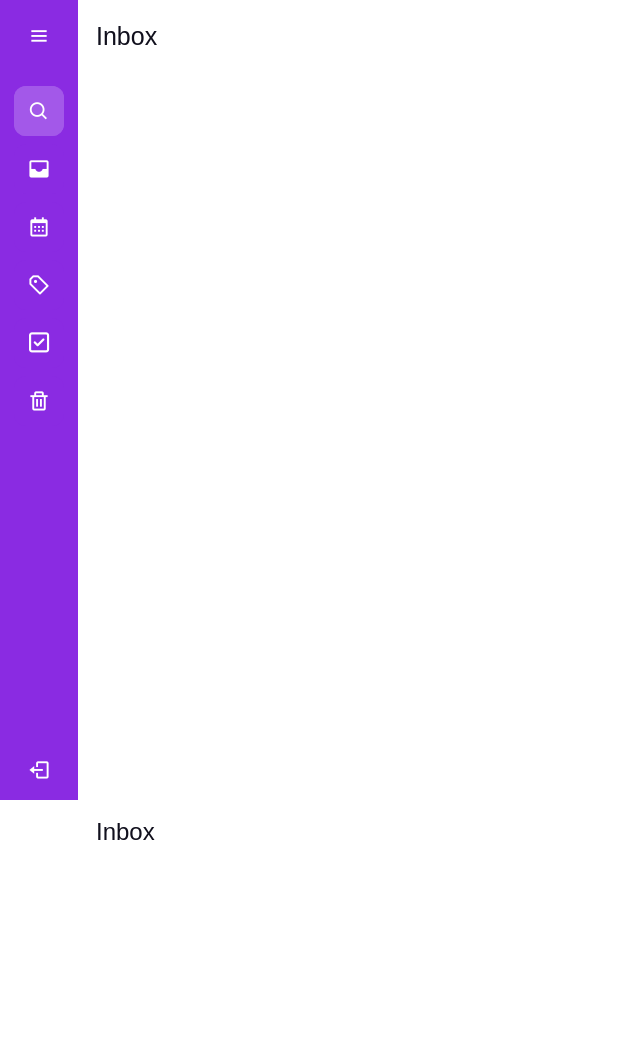
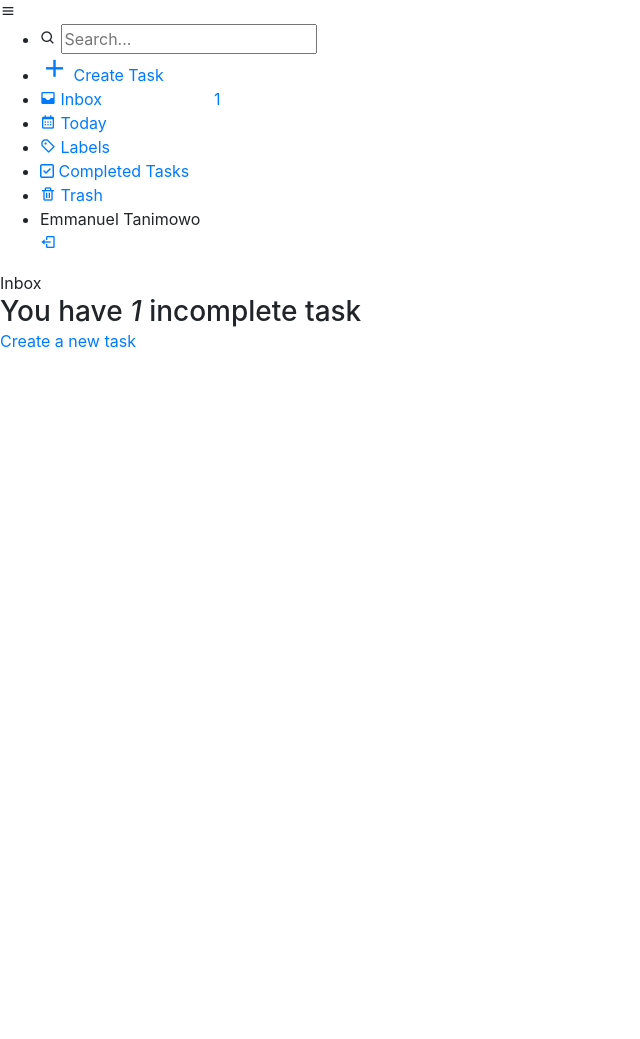
Before and after one commit to Mannuel25/Cheqqit, a Django app: template templates/inbox.html in a window 1280 px wide. Shown: the top 1039 px of the page, without its empty margins (0-640 px from the left). After the commit the page ends 348 px from the top, so only its background shows below. Run offline with Django 3.2, Linux system fonts and the light colour scheme; the template is opened without the code that fills it: most values are stand-ins (such as "Sample title", 1, 10 or a date in 2020); parts of the project's set-up code (start-up, migrations or seed data) failed here and were passed over; some libraries are stand-ins or nearby versions.

Commit message:
Update inbox.html

```diff
--- a/templates/inbox.html
+++ b/templates/inbox.html
@@ -1,7 +1,115 @@
-{% extends 'webapp.html' %}
-{% block title %} Inbox - Cheqqit {% endblock title %}
-{% block content %}
-<section class="home-section" style="background-color: white;">
-    <div class="text"><h4>Inbox</h4></div>
-</section>
-{% endblock content %}
+{% load static %}
+<!DOCTYPE html>
+<html lang="en">
+<head>
+    <meta charset="UTF-8">
+    <meta http-equiv="X-UA-Compatible" content="IE=edge">
+    <meta name="viewport" content="width=device-width, initial-scale=1.0">
+    <title>{% block title %} Cheqqit {% endblock title %}</title>
+    <link rel="stylesheet" href="https://maxcdn.bootstrapcdn.com/bootstrap/4.0.0/css/bootstrap.min.css">
+    <link rel="stylesheet" href="{% static 'rg.css' %}">
+    <script src="https://kit.fontawesome.com/109fe23f15.js" crossorigin="anonymous"></script>
+    <link href='https://unpkg.com/boxicons@2.0.9/css/boxicons.min.css' rel='stylesheet'>
+    <link rel="apple-touch-icon" sizes="180x180" href="/static/favicons/apple-touch-icon.png">
+    <link rel="icon" type="image/png" sizes="32x32" href="/static/favicons/favicon-32x32.png">
+    <link rel="icon" type="image/png" sizes="16x16" href="/static/favicons/favicon-16x16.png">
+    <link rel="manifest" href="/static/favicons/site.webmanifest">
+</head>
+<body>
+    <div class="sidebar">
+        <div class="sidebar_btn">
+            <i class='bx bx-menu' id="btn"></i>
+        </div>
+        <ul class="nav-list">
+            <li>
+                <i class='bx bx-search'></i>
+                <input type="text" placeholder="Search...">
+                <span class="tooltip">Search</span>
+            </li>
+            <li>
+                <a href="{% url 'create_task' %}">
+                    <i class='bx bx-plus' style="font-size: 29px;"></i>
+                    <span class="links_name">Create Task</span>
+                </a>
+                <span class="tooltip">Create Task</span>
+            </li>
+            <li>
+                <a href="{% url 'inbox' %}">
+                    <i class='bx bxs-inbox'></i>
+                    <span class="links_name">Inbox&emsp;&emsp;&emsp;&emsp;&emsp;&emsp;&emsp;{{count}}</span>
+                </a>
+                <span class="tooltip">Inbox</span>
+            </li>
+            <li>
+                <a href="#">
+                    <i class='bx bx-calendar'></i>
+                    <span class="links_name">Today</span>
+                </a>
+                <span class="tooltip">Today</span>
+            </li>
+            <li>
+                <a href="#">
+                    <i class='bx bx-purchase-tag-alt'></i>
+                    <span class="links_name">Labels</span>
+                </a>
+                <span class="tooltip">Labels</span>
+            </li>
+            <li>
+                <a href="#">
+                    <i class="far fa-check-square"></i>
+                    <span class="links_name">Completed Tasks</span>
+                </a>
+                <span class="tooltip">Completed Tasks</span>
+            </li>
+            <li>
+                <a href="#">
+                    <i class='bx bx-trash'></i>
+                    <span class="links_name">Trash</span>
+                </a>
+                <span class="tooltip">Trash</span>
+            </li>
+            <li class="profile">
+                <div class="profile-details">
+                    <!--<img src="profile.jpg" alt="profileImg">-->
+                    <div class="name_job">
+                        <div class="name">Emmanuel Tanimowo</div>
+                    </div>
+                </div>
+                <a href="{% url 'logout' %}"><i class='bx bx-log-out' id="log_out"></i></a>
+            </li>
+        </ul>
+    </div>
+    <section class="home-section" style="background-color: white;">
+        <div class="text">Inbox</div>
+        <h3 style="margin:0">You have <i>{{count}}</i> incomplete task{{ count|pluralize:"s" }}</h3>
+        <a href="{% url 'create_task' %}">Create a new task</a>
+    </section>
+    <script>
+        let sidebar = document.querySelector(".sidebar");
+        let closeBtn = document.querySelector("#btn");
+        let searchBtn = document.querySelector(".bx-search");
+
+        closeBtn.addEventListener("click", () => {
+            sidebar.classList.toggle("open");
+            menuBtnChange();//calling the function(optional)
+        });
+
+        searchBtn.addEventListener("click", () => { // Sidebar open when you click on the search iocn
+            sidebar.classList.toggle("open");
+            menuBtnChange(); //calling the function(optional)
+        });
+
+        function menuBtnChange() {
+            if (sidebar.classList.contains("open")) {
+                closeBtn.classList.replace("bx-menu", "bx-x")
+            } else {
+                closeBtn.classList.replace("bx-x", "bx-menu")
+            }
+        }
+    </script>
+    <script src="https://code.jquery.com/jquery-3.5.1.slim.min.js"
+        integrity="sha384-DfXdz2htPH0lsSSs5nCTpuj/zy4C+OGpamoFVy38MVBnE+IbbVYUew+OrCXaRkfj"
+        crossorigin="anonymous"></script>
+    <script src="https://maxcdn.bootstrapcdn.com/bootstrap/4.0.0/js/bootstrap.min.js"></script>
+</body>
+</html>
```
